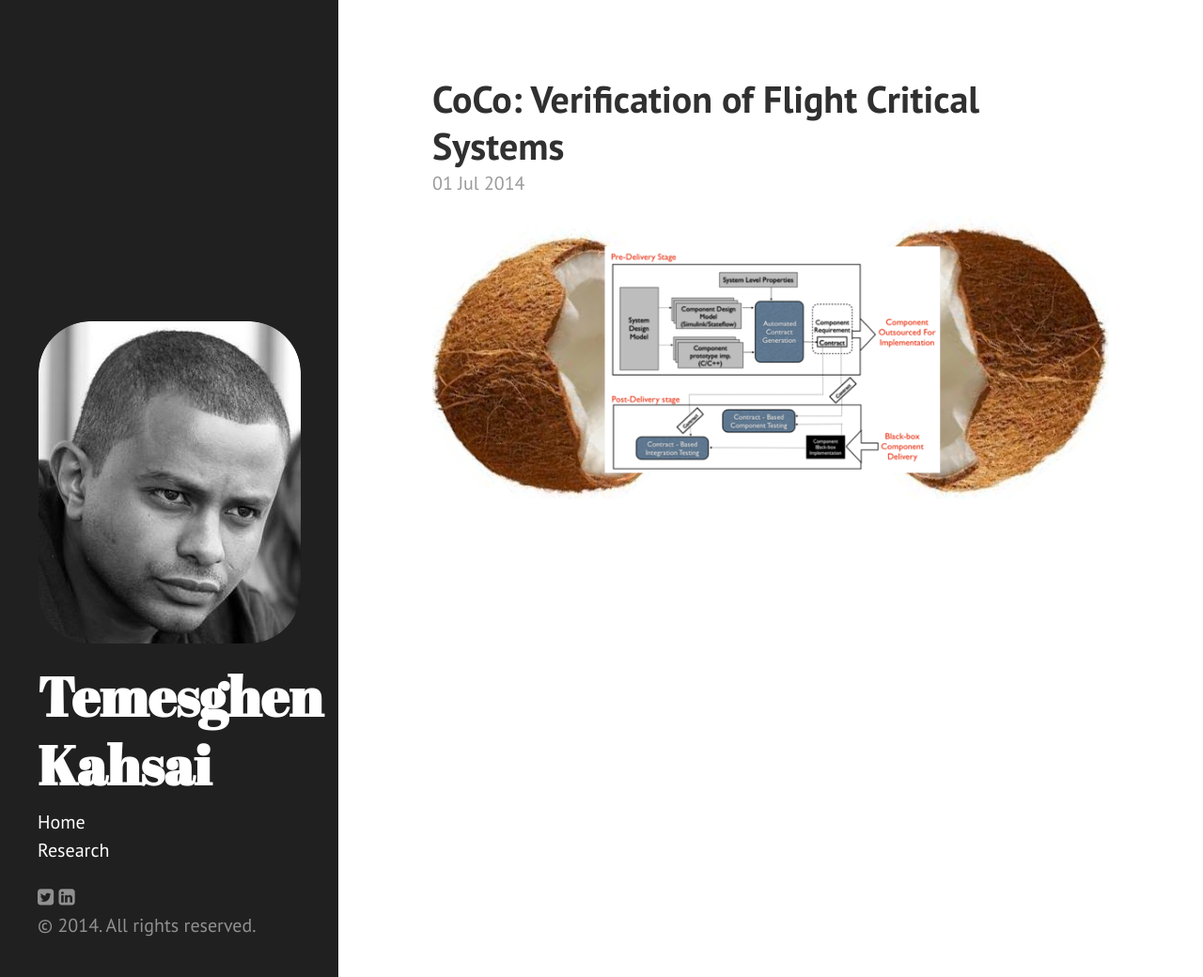
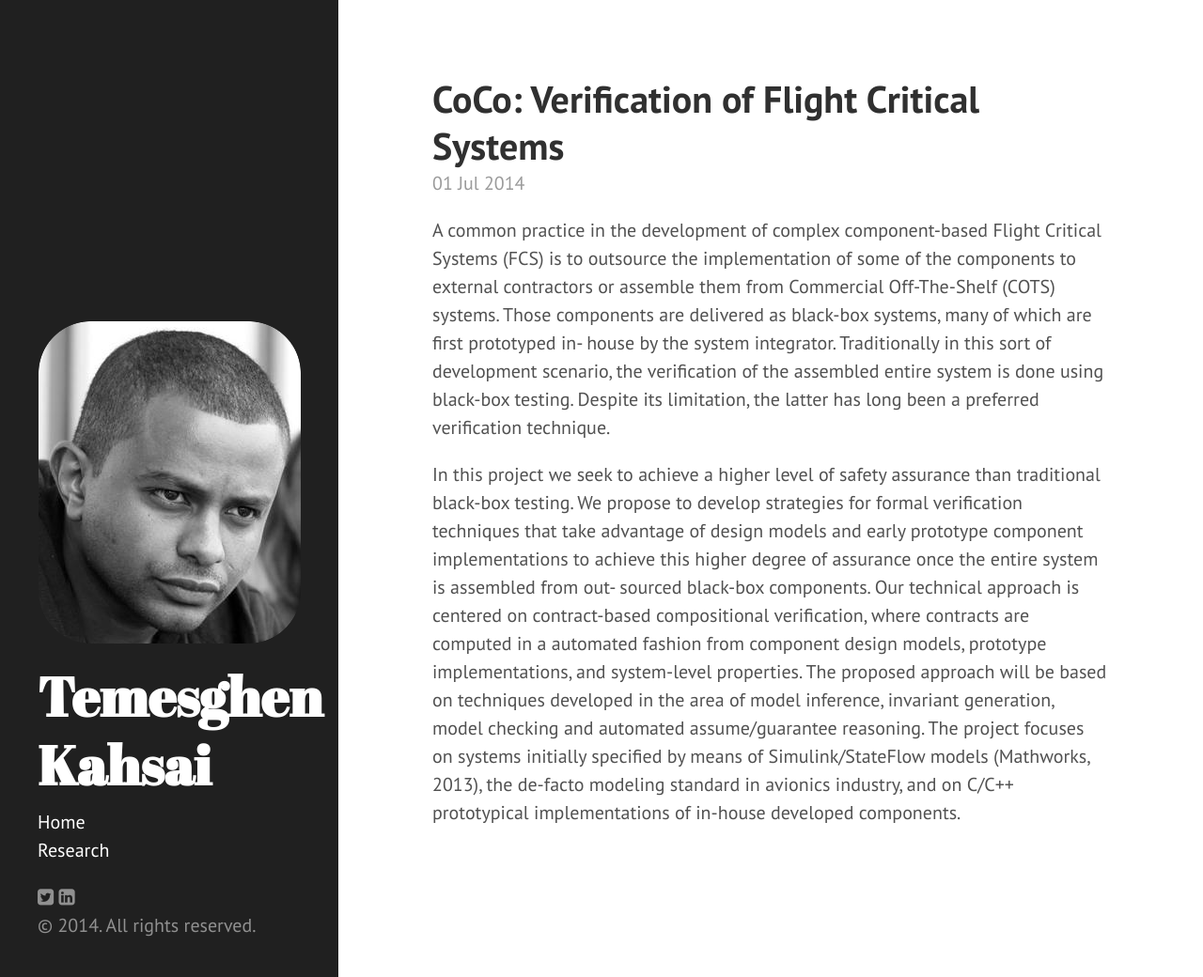
Before and after one commit to lememta/lememta.github.io, a Jekyll site: the page built from _posts/2014-07-01-CoCo-:-Verification-of-Flight-Critical-Systems.markdown, in a window 1280 px wide and 1040 px high. Shown: the whole window at 94% size. Built offline with Jekyll 4.4.1, drawn with Linux system fonts in a browser that asks for light colours; nearby versions of some CDN libraries.

Commit message:
added cava

```diff
--- a/_posts/2014-07-01-CoCo-:-Verification-of-Flight-Critical-Systems.markdown
+++ b/_posts/2014-07-01-CoCo-:-Verification-of-Flight-Critical-Systems.markdown
@@ -3,4 +3,6 @@ layout: post
 title:  "CoCo: Verification of Flight Critical Systems"
 ---
 
-![Alt text](/assets/images/coco.png "Overview of the project")
+A common practice in the development of complex component-based Flight Critical Systems (FCS) is to outsource the implementation of some of the components to external contractors or assemble them from Commercial Off-The-Shelf (COTS) systems. Those components are delivered as black-box systems, many of which are first prototyped in- house by the system integrator. Traditionally in this sort of development scenario, the verification of the assembled entire system is done using black-box testing. Despite its limitation, the latter has long been a preferred verification technique.
+
+In this project we seek to achieve a higher level of safety assurance than traditional black-box testing. We propose to develop strategies for formal verification techniques that take advantage of design models and early prototype component implementations to achieve this higher degree of assurance once the entire system is assembled from out- sourced black-box components. Our technical approach is centered on contract-based compositional verification, where contracts are computed in a automated fashion from component design models, prototype implementations, and system-level properties. The proposed approach will be based on techniques developed in the area of model inference, invariant generation, model checking and automated assume/guarantee reasoning. The project focuses on systems initially specified by means of Simulink/StateFlow models (Mathworks, 2013), the de-facto modeling standard in avionics industry, and on C/C++ prototypical implementations of in-house developed components.
```
